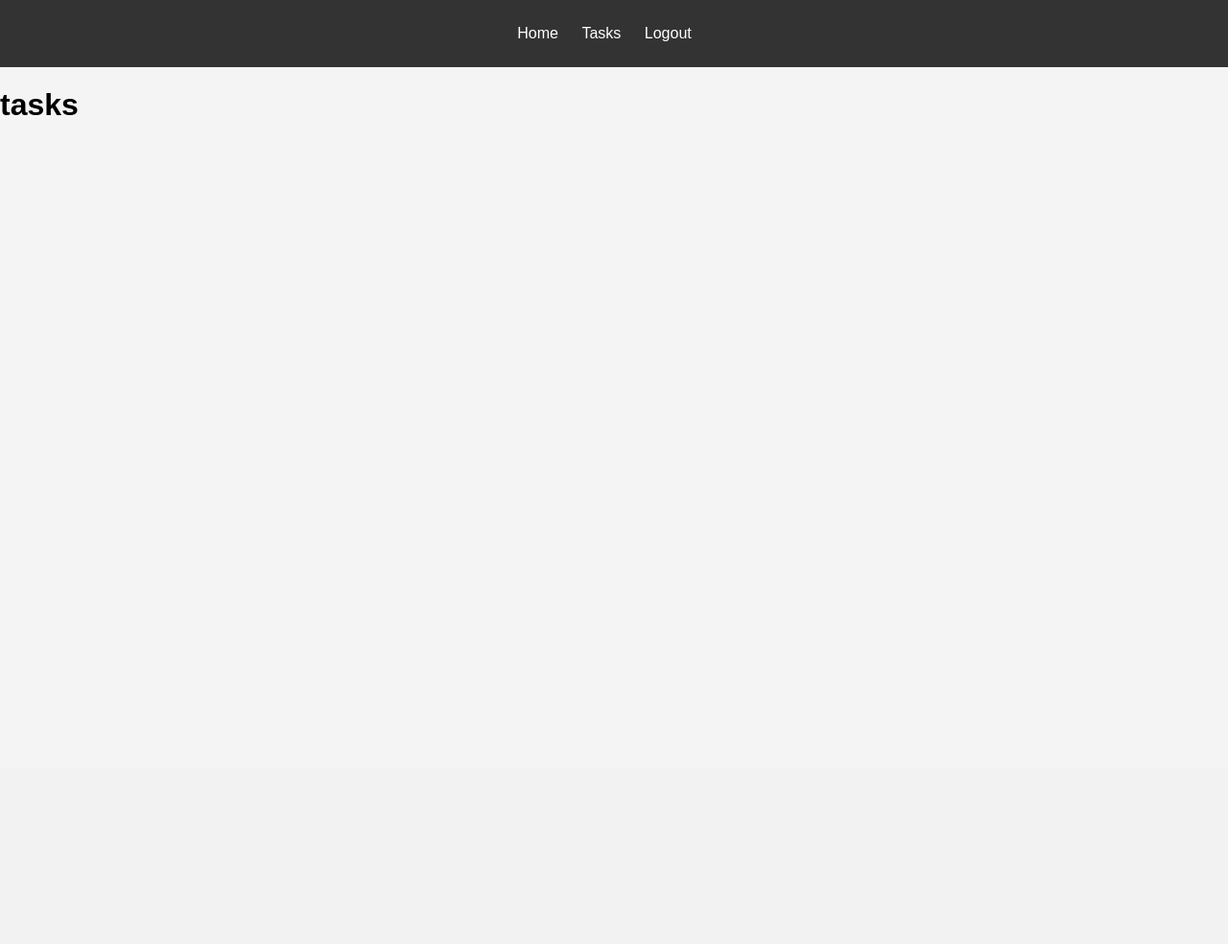
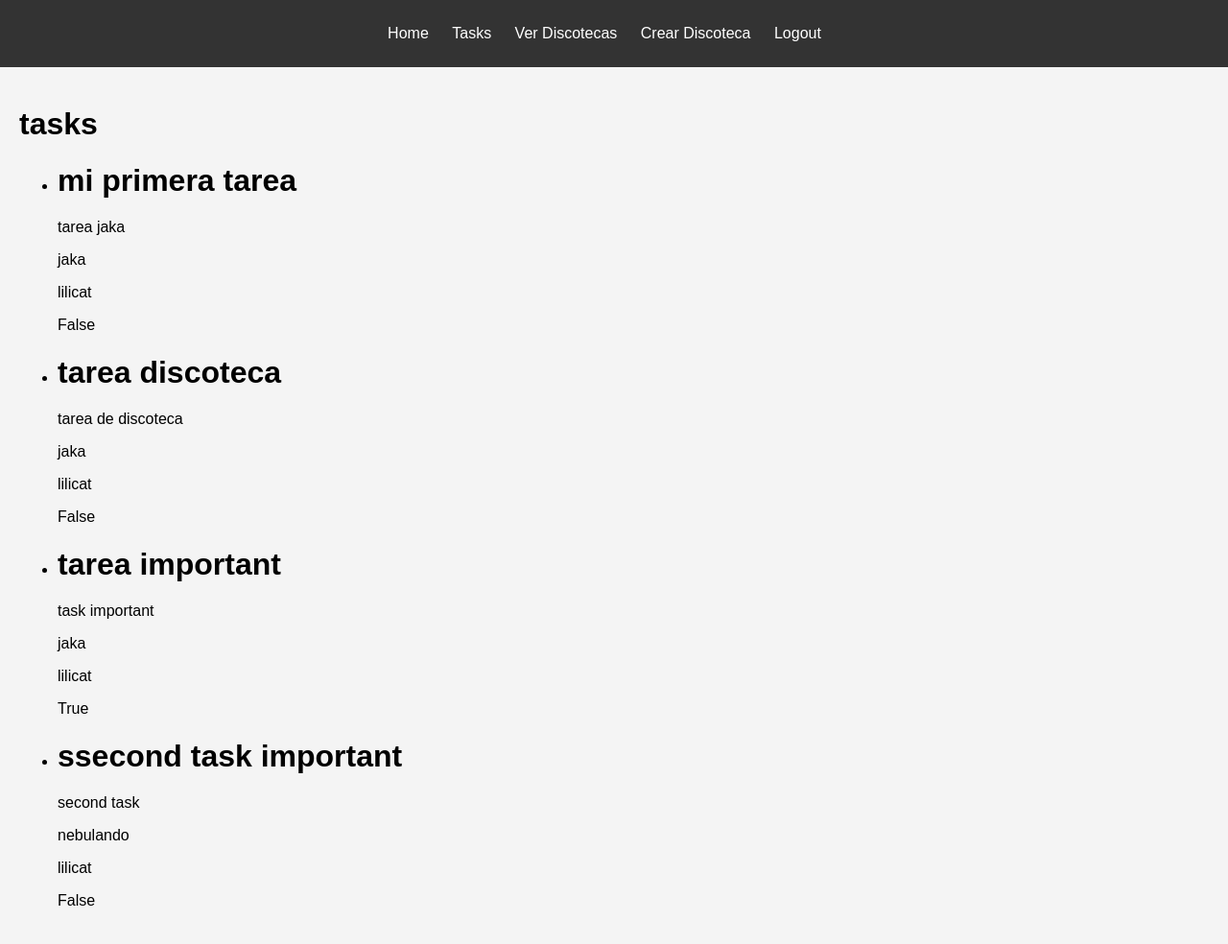
Before and after one commit to maritza1818/djangoproyect, a Django app: page /tasks/ in a window 1280 px wide. Shown: the whole page at 96% size. Before the commit the page ends 120 px from the top, so only its background shows below. Run offline with Django 5.2, Linux system fonts and the light colour scheme; a user stored in the database is signed in; data comes from the database, SQL or seed files in the repository; both versions use the stored data as it was after the commit.

Commit message:
Implementacion de creacion de modelos de discotecas y projects con exepciones asi como listarlas

```diff
--- a/backend_discomap/mysite/urls.py
+++ b/backend_discomap/mysite/urls.py
@@ -27,6 +27,8 @@ urlpatterns = [
     # Página principal con "Hello world!!!"
     path('tasks/', views.tasks, name='tasks'),
     path('tasks/create', views.create_task, name='create_task'),
+    path('discotecas/', views.discotecas, name='discotecas'),
+    path('discotecas/create', views.create_discoteca, name='create_discoteca'),
     path('signup/', views.signup, name='signup'),
     path('logout/', views.signout, name='logout'),
     path('signin/', views.signin, name='signin'),
--- a/backend_discomap/projects/templates/base.html
+++ b/backend_discomap/projects/templates/base.html
@@ -55,20 +55,23 @@
     <nav>
         <ul>
             <li><a href="/">Home</a></li>
-            <li><a href="/tasks">Tasks</a></li>
+            <li><a href="{% url 'tasks' %}">Tasks</a></li>
+            <li><a href="{% url 'discotecas' %}">Ver Discotecas</a></li>
+            <li><a href="{% url 'create_discoteca' %}">Crear Discoteca</a></li>
             {% if user.is_authenticated %}
-            <li><a href="/logout">Logout</a></li>
+                <li><a href="{% url 'logout' %}">Logout</a></li>
             {% else %}
-            <li><a href="/signup">Sign Up</a></li>
-            <li><a href="/signin">Signin</a></li>
+                <li><a href="{% url 'signup' %}">Sign Up</a></li>
+                <li><a href="{% url 'signin' %}">Signin</a></li>
             {% endif %}
         </ul>
     </nav>
 
     <!-- Aquí se inyectará el contenido de las páginas que hereden esta base -->
-    {% block content %}
-    {% endblock %}
-
+    <div class="container">
+        {% block content %}
+        {% endblock %}
+    </div>
 
 </body>
 
--- a/backend_discomap/projects/templates/tasks.html
+++ b/backend_discomap/projects/templates/tasks.html
@@ -1,7 +1,19 @@
-
 {% extends 'base.html' %}
 {% block content %}
 <!-- Aquí se inyectará el contenido de las páginas que hereden esta base -->
 <h1>tasks</h1>
+<!----arreglo de tasks |para cada elemento en ese areglo esot empeza a recorrerlo -->
+<ul>
+    {% for task in tasks %}
+    <li>
+        <h1>{{task.title}}</h1>
+        <p>{{task.description}}</p>
+        <p>{{task.discoteca}}</p>
+        <p>{{task.user.username}}</p>
+        <p>{{task.important}}</p>
+    </li>
 
+
+    {% endfor %}
+</ul>
 {% endblock %}
--- a/backend_discomap/projects/views.py
+++ b/backend_discomap/projects/views.py
@@ -4,7 +4,9 @@ from django.contrib.auth.models import User
 from django.http import HttpResponse
 from django.contrib.auth import login, logout, authenticate
 from django.db import IntegrityError
-from .forms import ProjectForm
+from .forms import ProjectForm, DiscotecaForm
+from .models import Project
+from .models import Discoteca
 # Create your views here.
 
 
@@ -41,8 +43,8 @@ def signup(request):
 
 
 def tasks(request):
-    return render(request, 'tasks.html')
-
+    tasks = Project.objects.filter(user=request.user)
+    return render(request, 'tasks.html', {'tasks': tasks})
 
 def create_task(request):
     if request.method == 'GET':
@@ -50,11 +52,41 @@ def create_task(request):
             'form': ProjectForm
         })
     else:
-        form = ProjectForm(request.POST)
-        new_task = form.save(commit = False)
-        new_task.user = request.user
-        new_task.save()
-        return redirect('tasks')
+        try:
+            form = ProjectForm(request.POST)
+            new_task = form.save(commit=False)
+            new_task.user = request.user
+            new_task.save()
+            return redirect('tasks')
+        except ValueError:
+            return render(request, 'create_task.html', {
+                'form': ProjectForm,
+                'error': 'Por favor provee un dato válido'
+            })
+
+def discotecas(request):
+    discotecas = Discoteca.objects.all()
+    return render(request, 'discotecas.html', {'discotecas': discotecas})
+
+def create_discoteca(request):
+    if request.method == 'GET':
+        return render(request, 'create_discoteca.html', {
+            'form': DiscotecaForm()
+        })
+    else:
+        try:
+            form = DiscotecaForm(request.POST)
+            if form.is_valid():
+                new_discoteca = form.save(commit=False)
+                new_discoteca.user = request.user  # Asigna el usuario actual
+                new_discoteca.save()
+                return redirect('discotecas')  # Redirige a la lista de discotecas
+        except ValueError:
+            return render(request, 'create_discoteca.html', {
+                'form': DiscotecaForm(),
+                'error': 'Por favor, provee datos válidos'
+            })
+
 
 def signout(request):
     logout(request)
@@ -76,4 +108,5 @@ def signin(request):
             })
         else:
             login(request, user)
-            return redirect('tasks')
+            next_url = request.GET.get('next', 'tasks')
+            return redirect(next_url)
```
Also changed, not shown: backend_discomap/projects/forms.py (+40 -4 lines), backend_discomap/projects/templates/create_discoteca.html (added, +12 -0 lines), backend_discomap/projects/templates/discotecas.html (added, +17 -0 lines), backend_discomap/db.sqlite3.
